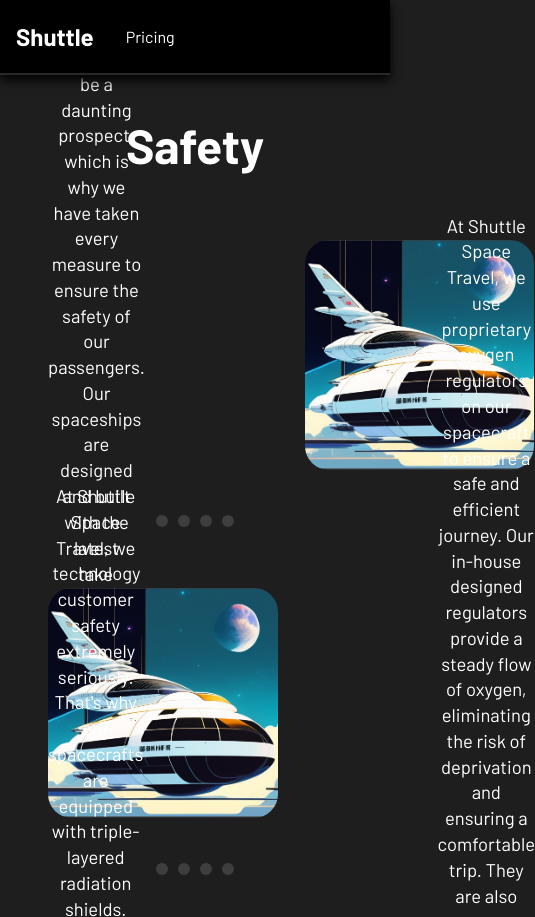
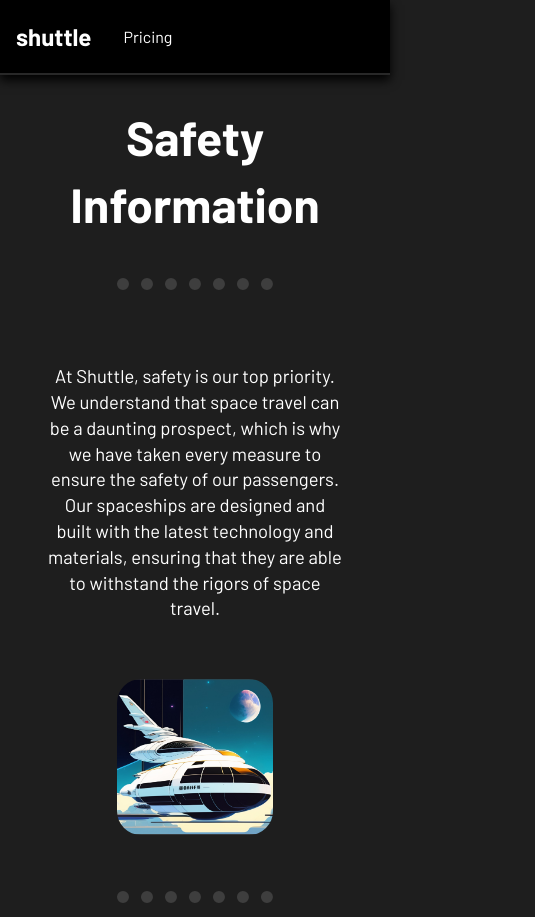
Before and after one commit to PythonMorph/nathan, a plain HTML site: page safety.html in a window 390 px wide. Shown: the top 917 px of the page, 535 px wide, since content can reach past the window. Drawn offline with Linux system fonts and the light colour scheme.

Commit message:
safety mobile

```diff
--- a/safety.css
+++ b/safety.css
@@ -1,48 +1,34 @@
 body {
     text-align: center;
-
 }
 
-#heading {
-    margin-top: 3rem;
+h2 {
     font-size: 3rem;
 }
 
-
 .safety {
     display: flex;
-    margin: 5rem 3rem 4rem 3rem;
-    height: 12rem;
-    width: auto;
+    padding: 3rem;
     align-items: center;
-    gap: 10rem;
-
-
+    justify-content: center;
+    flex-wrap: wrap;
+    gap: 10vmin;
 }
 
 
-.safety img{
-    height: 120%;
-    width: 120%;
-    display: inline-block;
+.safety img {
+    height: 40vmin;
     border-radius: 1.5rem;
-
 }
 
-.safety p{
+.safety p {
+    width: min(600px, 100%);
     font-size: 1.15rem;
-    font-family: "Barlow";
 }
-
 
 hr {
     color: black;
+    border: none;
     border-top: .75rem dotted #3e3e3e;
-    border-bottom: 0px;
-    border-left: 0px;
-    border-right: 0px;
-    margin-right: 40%;
-    margin-left: 40%;
-
-
+    width: 40vw;
 }
--- a/safety.html
+++ b/safety.html
@@ -9,35 +9,25 @@
     <link rel="stylesheet" href="safety.css">
 </head>
 <body>
-
     <nav>
-    <a href="index.html"><h1>Shuttle</h1></a>
-    <a href="pricing.html">Pricing</a>
+        <a href="index.html"><h1>shuttle</h1></a>
+        <a href="pricing.html">Pricing</a>
     </nav>
-
-    <h1 id="heading">Safety</h1>
-
+    <h2>Safety Information</h2>
+    <hr>
     <div class="safety">
         <p> At Shuttle, safety is our top priority. We understand that space travel can be a daunting prospect, which is why we have taken every measure to ensure the safety of our passengers. Our spaceships are designed and built with the latest technology and materials, ensuring that they are able to withstand the rigors of space travel.</p>
         <img src="pictur.PNG">
     </div>
-
     <hr>
-
     <div class="safety">
         <img src="pictur.PNG">
         <p>At Shuttle Space Travel, we use proprietary oxygen regulators on our spacecraft to ensure a safe and efficient journey. Our in-house designed regulators provide a steady flow of oxygen, eliminating the risk of deprivation and ensuring a comfortable trip. They are also more reliable and easy to maintain, making them an industry leader in terms of safety and efficiency.</p>
     </div>
-
-
     <hr>
-
     <div class="safety">
         <p>At Shuttle Space Travel, we take customer safety extremely seriously. That's why our spacecrafts are equipped with triple-layered radiation shields. These shields provide an added layer of protection against harmful radiation, which can be present during space travel. The shields are made of advanced polymers that are able to block and absorb the radiation, keeping our passengers safe at all times. </p>
         <img src="pictur.PNG">
     </div>
-
-    <br>
-
 </body>
 </html>
```
Also changed, not shown: index.html (+1 -1 lines), pricing.html (+1 -1 lines).
